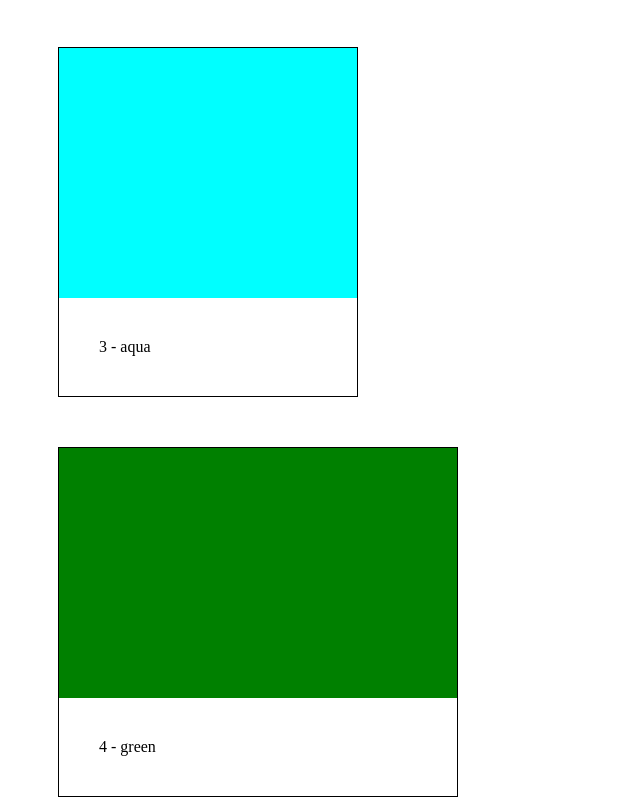
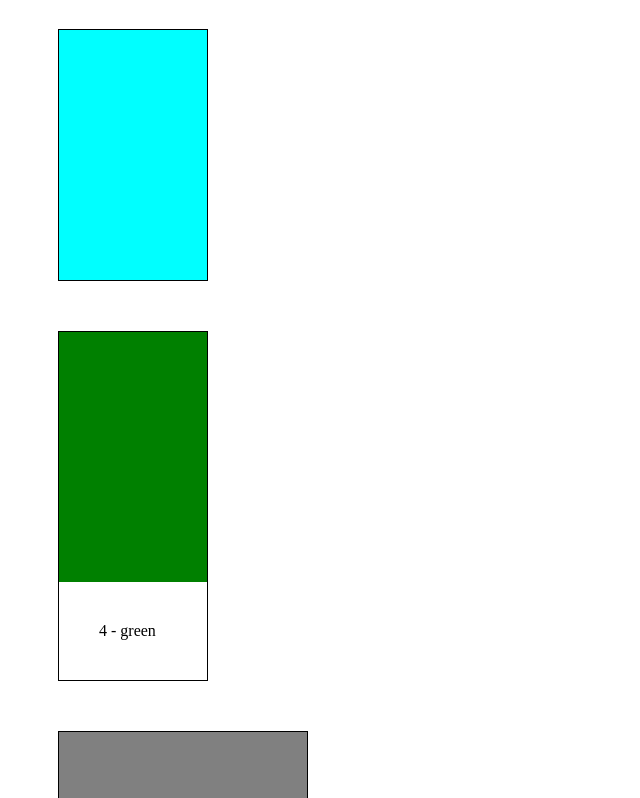
Before and after one commit to seohyon-cho/1120_react, a React (Create React App) app: page / in a window 1280 px wide. Shown: the part 879-1677 px from the top of the page, without its empty margins (0-640 px from the left). Built offline with nearby package versions, Linux system fonts and the light colour scheme.

Commit message:
삼항연산자로 JSX 내부에서 분기처리

```diff
--- a/src/App.jsx
+++ b/src/App.jsx
@@ -13,8 +13,9 @@ export default function App() {
 						key={color + idx}
 						colorName={color}
 						index={idx}
-						width={100 * (idx + 1) + 'px'}
-						show={'block'}
+						// JSX 내부적으로는 조건문으로 if문을 쓸 수 없기 때문에, 삼항연산자로 값 자체를 조건문 처리할 수 있음.
+						width={idx === 1 ? 300 : 150}
+						show={idx === 2 ? false : true}
 					/>
 				);
 			})}
--- a/src/card/Card.jsx
+++ b/src/card/Card.jsx
@@ -1,15 +1,17 @@
 import './Card.scss';
 
 // default parameter를 활용하여, 특정값 미 전달 시, 디폴트값 미리 설정 가능
-export default function Card({ colorName = 'gray', index = 0, width = 250, show = 'block' }) {
+export default function Card({ colorName = 'gray', index = 0, width = 250, show = true }) {
 	// 만약 이전처럼 단지 props 라는 파라미터 이름으로만 객체를 통으로 전달하면, 해당 props에 전달되는 값들이 많은 경우 어떤 값이 전달되는지 파악하기가 어려움.
 	// 그러므로, props로 통째로 쓰지않고, 비구조화할당을 이용해 직접 전달하면 props.어쩌구 쓰지 않고 그냥 바로 불러서 쓸 수 있음. (일반적인 방법. 효율적임)
 	return (
 		<article className='Card' style={{ width: width }}>
 			<div className='bgBox' style={{ backgroundColor: colorName }}></div>
-			<div className='txtBox' style={{ display: show }}>
-				{index + 1} - {colorName}
-			</div>
+			{show && (
+				<div className='txtBox'>
+					{index + 1} - {colorName}
+				</div>
+			)}
 		</article>
 	);
 }
```
